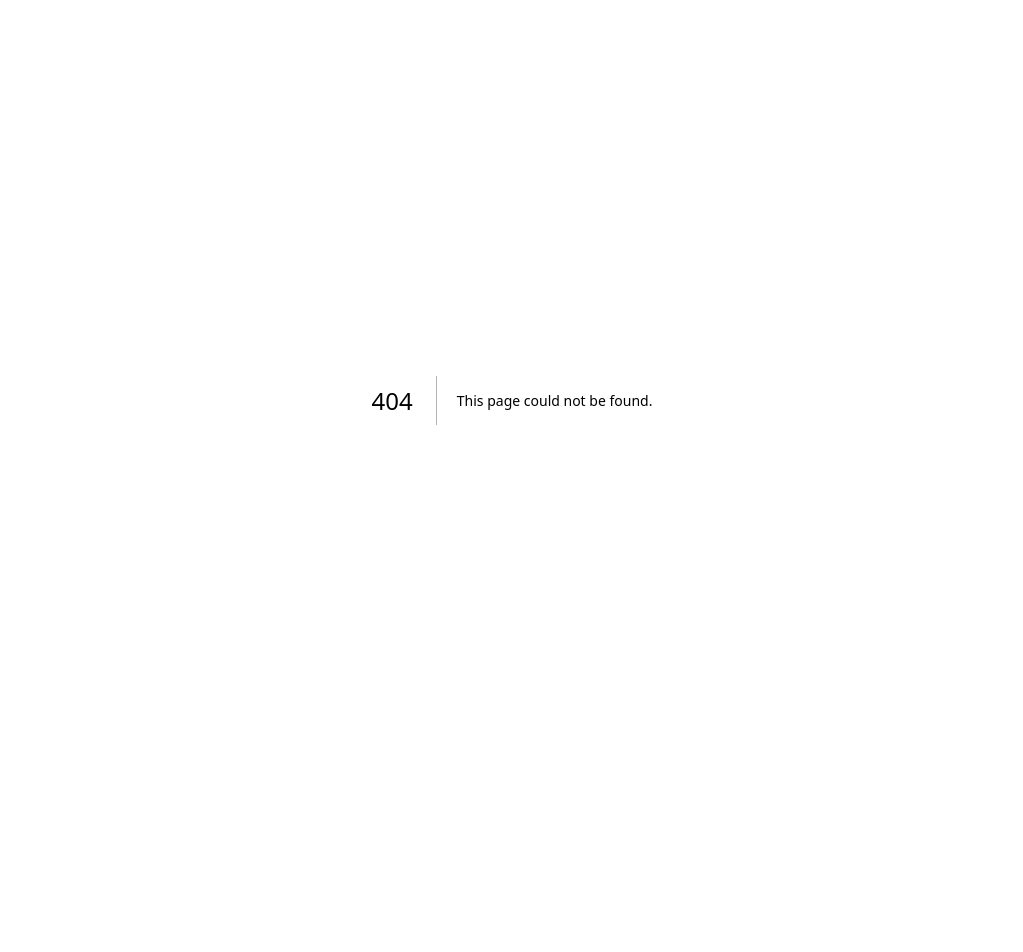
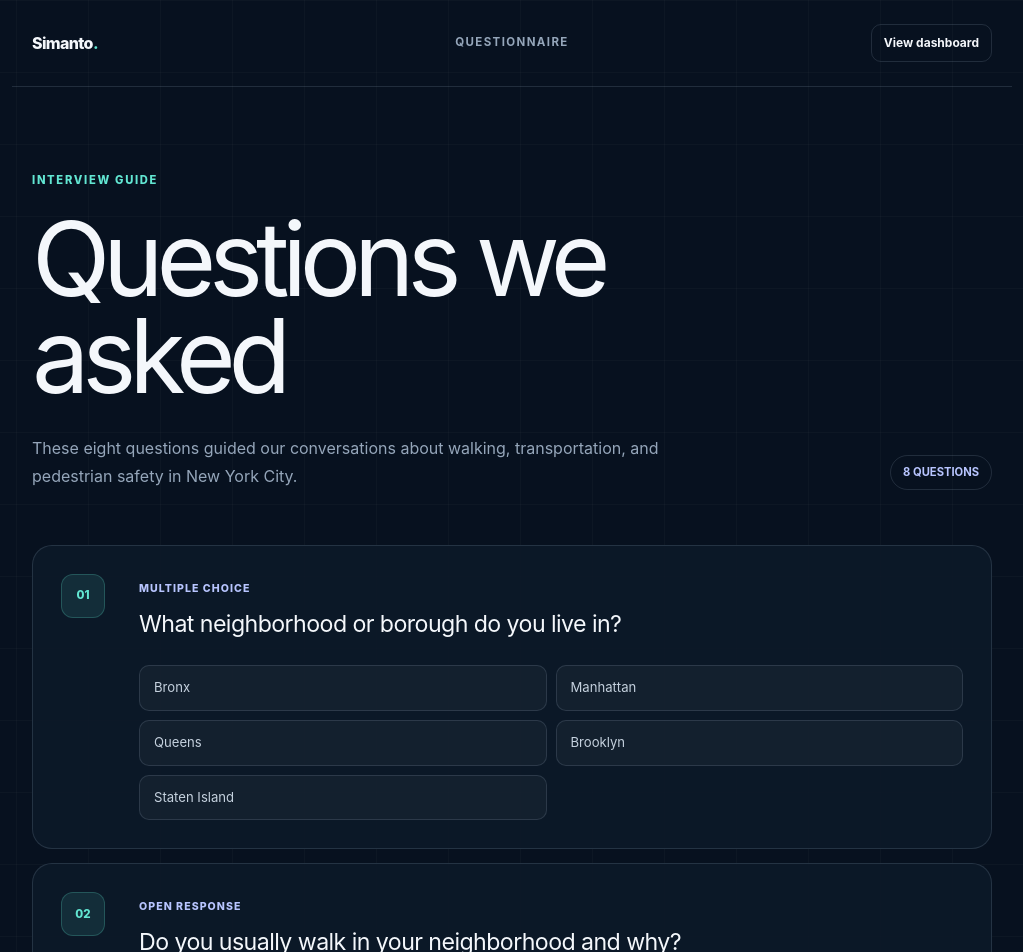
Before and after one commit to simanto7711/cs3_test, a Next.js app: page /questionnaire in a window 1280 px wide. Before the commit this address had no page. Shown: the top 952 px of the page, without its empty margins (128-1151 px from the left). Before the commit the page ends 800 px from the top, so only its background shows below. Built offline with nearby package versions, Linux system fonts and the light colour scheme.

Commit message:
Add interview questionnaire page

```diff
--- a/app/dashboard/dashboard.css
+++ b/app/dashboard/dashboard.css
@@ -1,6 +1,9 @@
 .dashboardPage { min-height: 100vh; padding-bottom: 90px; }
 .dashboardNav { align-items: center; border-bottom: 1px solid var(--line); display: grid; grid-template-columns: 1fr auto 1fr; margin: 0 auto; max-width: 1180px; padding: 24px 20px; }
 .dashboardNavTitle { color: var(--muted); font-size: .72rem; font-weight: 750; letter-spacing: .12em; text-transform: uppercase; }
+.dashboardNavActions { align-items: center; display: flex; gap: 8px; justify-self: end; }
+.questionnaireLink { color: var(--muted); font-size: .75rem; font-weight: 750; padding: 9px 8px; }
+.questionnaireLink:hover { color: var(--accent); }
 .backLink { border: 1px solid var(--line); border-radius: 10px; font-size: .75rem; font-weight: 750; justify-self: end; padding: 9px 12px; }
 .backLink:hover { border-color: var(--accent); color: var(--accent); }
 .dashboardHeader { align-items: end; display: grid; gap: 80px; grid-template-columns: 1fr auto; margin: 0 auto; max-width: 1180px; padding: 90px 20px 60px; }
@@ -54,6 +57,7 @@
 @media (max-width: 760px) {
   .dashboardNav { grid-template-columns: 1fr auto; }
   .dashboardNavTitle { display: none; }
+  .questionnaireLink, .backLink { font-size: .7rem; padding: 8px; }
   .dashboardHeader { align-items: start; gap: 35px; grid-template-columns: 1fr; padding-top: 65px; }
   .dashboardIdentity { min-width: 0; width: 100%; }
   .metricGrid { grid-template-columns: 1fr; }
--- a/app/dashboard/page.tsx
+++ b/app/dashboard/page.tsx
@@ -50,9 +50,14 @@ export default async function DashboardPage() {
           Simanto<span>.</span>
         </Link>
         <div className="dashboardNavTitle">Interview dashboard</div>
-        <Link className="backLink" href="/">
-          ← Profile
-        </Link>
+        <div className="dashboardNavActions">
+          <Link className="questionnaireLink" href="/questionnaire">
+            Questions
+          </Link>
+          <Link className="backLink" href="/">
+            ← Profile
+          </Link>
+        </div>
       </nav>
 
       <header className="dashboardHeader">
--- a/app/globals.css
+++ b/app/globals.css
@@ -47,6 +47,9 @@ main {
 .navLinks { display: flex; gap: 34px; }
 .navLinks a { color: var(--muted); font-size: .8rem; font-weight: 650; }
 .navLinks a:hover, .socialLinks a:hover { color: var(--accent); }
+.navActions { align-items: center; display: flex; gap: 8px; justify-self: end; }
+.navTextButton { border: 1px solid var(--line); border-radius: 11px; color: var(--muted); font-size: .75rem; font-weight: 750; padding: 10px 13px; }
+.navTextButton:hover { border-color: var(--accent); color: var(--accent); }
 .navButton { background: var(--text); border-radius: 11px; color: var(--background); font-size: .78rem; font-weight: 750; justify-self: end; padding: 11px 16px; }
 .navButton:hover { background: var(--accent); }
 
@@ -127,6 +130,7 @@ footer p:last-child { justify-self: end; }
   .nav { border-left: 0; border-radius: 0; border-right: 0; margin-top: 0; padding: 14px 20px; }
   .navLinks { display: none; }
   .nav { grid-template-columns: 1fr 1fr; }
+  .navTextButton, .navButton { font-size: .7rem; padding: 9px 10px; }
   .hero { gap: 65px; grid-template-columns: 1fr; padding: 90px 20px 85px; }
   .hero h1 { font-size: clamp(4rem, 19vw, 6rem); }
   .nowCard { min-height: 300px; transform: none; }
--- a/app/page.tsx
+++ b/app/page.tsx
@@ -39,9 +39,14 @@ export default function Home() {
           <a href="#interests">Interests</a>
           <a href="#learning">Learning</a>
         </div>
-        <a className="navButton" href="/dashboard">
-          Dashboard
-        </a>
+        <div className="navActions">
+          <a className="navTextButton" href="/questionnaire">
+            Questions
+          </a>
+          <a className="navButton" href="/dashboard">
+            Dashboard
+          </a>
+        </div>
       </nav>
 
       <section className="hero">
--- /dev/null
+++ b/app/questionnaire/page.tsx
@@ -0,0 +1,110 @@
+import type { Metadata } from "next";
+import Link from "next/link";
+import "./questionnaire.css";
+
+export const metadata: Metadata = {
+  title: "Interview Questionnaire — Simanto",
+  description: "The questions used during Simanto's interview sessions.",
+};
+
+const questions = [
+  {
+    id: 1,
+    type: "Multiple choice",
+    question: "What neighborhood or borough do you live in?",
+    options: ["Bronx", "Manhattan", "Queens", "Brooklyn", "Staten Island"],
+  },
+  {
+    id: 2,
+    type: "Open response",
+    question: "Do you usually walk in your neighborhood and why?",
+  },
+  {
+    id: 3,
+    type: "Open response",
+    question:
+      "Is there anything that makes it hard for you to walk in your neighborhood? (Cracked sidewalks, garbage, construction, e-bikes or delivery bikes, flooded curbs on rainy days, etc.)",
+  },
+  {
+    id: 4,
+    type: "Open response",
+    question: "Which mode of transportation in NYC do you prefer and why?",
+  },
+  {
+    id: 5,
+    type: "Open response",
+    question:
+      "Tell me a story about an issue you had using public transportation?",
+  },
+  {
+    id: 6,
+    type: "Open response",
+    question:
+      "Do you feel streets in Harlem are safe for pedestrians to walk in terms of accidents?",
+  },
+  {
+    id: 7,
+    type: "Open response",
+    question:
+      "Has there been anything that has happened to you that made you feel unsafe as a pedestrian (e.g., cars, buses, e-bikes, motorcycles, scooters, etc.)?",
+  },
+  {
+    id: 8,
+    type: "Open response",
+    question: "How do you think public transportation can be improved?",
+  },
+];
+
+export default function QuestionnairePage() {
+  return (
+    <main className="questionnairePage">
+      <nav className="questionnaireNav" aria-label="Questionnaire navigation">
+        <Link className="wordmark" href="/">
+          Simanto<span>.</span>
+        </Link>
+        <div className="questionnaireNavTitle">Questionnaire</div>
+        <Link className="questionnaireBackLink" href="/dashboard">
+          View dashboard
+        </Link>
+      </nav>
+
+      <header className="questionnaireHeader">
+        <p>Interview guide</p>
+        <h1>Questions we asked</h1>
+        <div className="questionnaireIntro">
+          <p>
+            These eight questions guided our conversations about walking,
+            transportation, and pedestrian safety in New York City.
+          </p>
+          <span>8 questions</span>
+        </div>
+      </header>
+
+      <section className="questionList" aria-label="Interview questions">
+        {questions.map((question) => (
+          <article className="questionCard" key={question.id}>
+            <div className="questionCardNumber">
+              {String(question.id).padStart(2, "0")}
+            </div>
+            <div className="questionCardContent">
+              <span className="questionType">{question.type}</span>
+              <h2>{question.question}</h2>
+              {question.options && (
+                <ol className="optionList">
+                  {question.options.map((option) => (
+                    <li key={option}>{option}</li>
+                  ))}
+                </ol>
+              )}
+            </div>
+          </article>
+        ))}
+      </section>
+
+      <footer className="questionnaireFooter">
+        <p>Interview questionnaire</p>
+        <Link href="/dashboard">Explore the responses →</Link>
+      </footer>
+    </main>
+  );
+}
--- /dev/null
+++ b/app/questionnaire/questionnaire.css
@@ -0,0 +1,34 @@
+.questionnairePage { min-height: 100vh; padding-bottom: 70px; }
+.questionnaireNav { align-items: center; border-bottom: 1px solid var(--line); display: grid; grid-template-columns: 1fr auto 1fr; margin: 0 auto; max-width: 1000px; padding: 24px 20px; }
+.questionnaireNavTitle { color: var(--muted); font-size: .72rem; font-weight: 750; letter-spacing: .12em; text-transform: uppercase; }
+.questionnaireBackLink { border: 1px solid var(--line); border-radius: 10px; font-size: .75rem; font-weight: 750; justify-self: end; padding: 9px 12px; }
+.questionnaireBackLink:hover { border-color: var(--accent); color: var(--accent); }
+.questionnaireHeader { margin: 0 auto; max-width: 1000px; padding: 85px 20px 55px; }
+.questionnaireHeader > p { color: var(--accent); font-size: .7rem; font-weight: 800; letter-spacing: .15em; margin: 0; text-transform: uppercase; }
+.questionnaireHeader h1 { font-size: clamp(3.5rem, 8vw, 6.5rem); letter-spacing: -.07em; line-height: .95; margin: 22px 0 30px; max-width: 800px; }
+.questionnaireIntro { align-items: end; display: flex; gap: 30px; justify-content: space-between; }
+.questionnaireIntro p { color: var(--muted); line-height: 1.7; margin: 0; max-width: 650px; }
+.questionnaireIntro span { border: 1px solid var(--line); border-radius: 999px; color: #b8c5ff; flex: 0 0 auto; font-size: .7rem; font-weight: 750; padding: 8px 12px; text-transform: uppercase; }
+.questionList { display: flex; flex-direction: column; gap: 14px; margin: 0 auto; max-width: 1000px; padding: 0 20px; }
+.questionCard { background: rgba(12,25,41,.92); border: 1px solid var(--line); border-radius: 20px; display: grid; gap: 26px; grid-template-columns: 52px 1fr; padding: 28px; }
+.questionCardNumber { align-items: center; background: rgba(98,230,210,.1); border: 1px solid rgba(98,230,210,.22); border-radius: 12px; color: var(--accent); display: flex; font-size: .72rem; font-weight: 850; height: 44px; justify-content: center; width: 44px; }
+.questionType { color: #b8c5ff; font-size: .66rem; font-weight: 800; letter-spacing: .1em; text-transform: uppercase; }
+.questionCard h2 { font-size: clamp(1.1rem, 2.4vw, 1.45rem); letter-spacing: -.025em; line-height: 1.45; margin: 10px 0 0; max-width: 800px; }
+.optionList { display: grid; gap: 9px; grid-template-columns: repeat(2, minmax(0, 1fr)); list-style: none; margin: 24px 0 0; padding: 0; }
+.optionList li { background: rgba(255,255,255,.035); border: 1px solid var(--line); border-radius: 10px; color: #c5d1de; font-size: .82rem; padding: 12px 14px; }
+.questionnaireFooter { align-items: center; color: var(--muted); display: flex; font-size: .72rem; justify-content: space-between; margin: 42px auto 0; max-width: 1000px; padding: 28px 20px 0; text-transform: uppercase; }
+.questionnaireFooter p { margin: 0; }
+.questionnaireFooter a { color: var(--accent); font-weight: 800; }
+.questionnaireFooter a:hover { text-decoration: underline; }
+
+@media (max-width: 680px) {
+  .questionnaireNav { grid-template-columns: 1fr auto; }
+  .questionnaireNavTitle { display: none; }
+  .questionnaireHeader { padding-top: 65px; }
+  .questionnaireIntro { align-items: start; flex-direction: column; }
+  .questionList { padding: 0; }
+  .questionCard { border-left: 0; border-radius: 0; border-right: 0; gap: 16px; grid-template-columns: 42px 1fr; padding: 24px 20px; }
+  .questionCardNumber { height: 38px; width: 38px; }
+  .optionList { grid-template-columns: 1fr; }
+  .questionnaireFooter { align-items: flex-start; flex-direction: column; gap: 14px; }
+}
```
